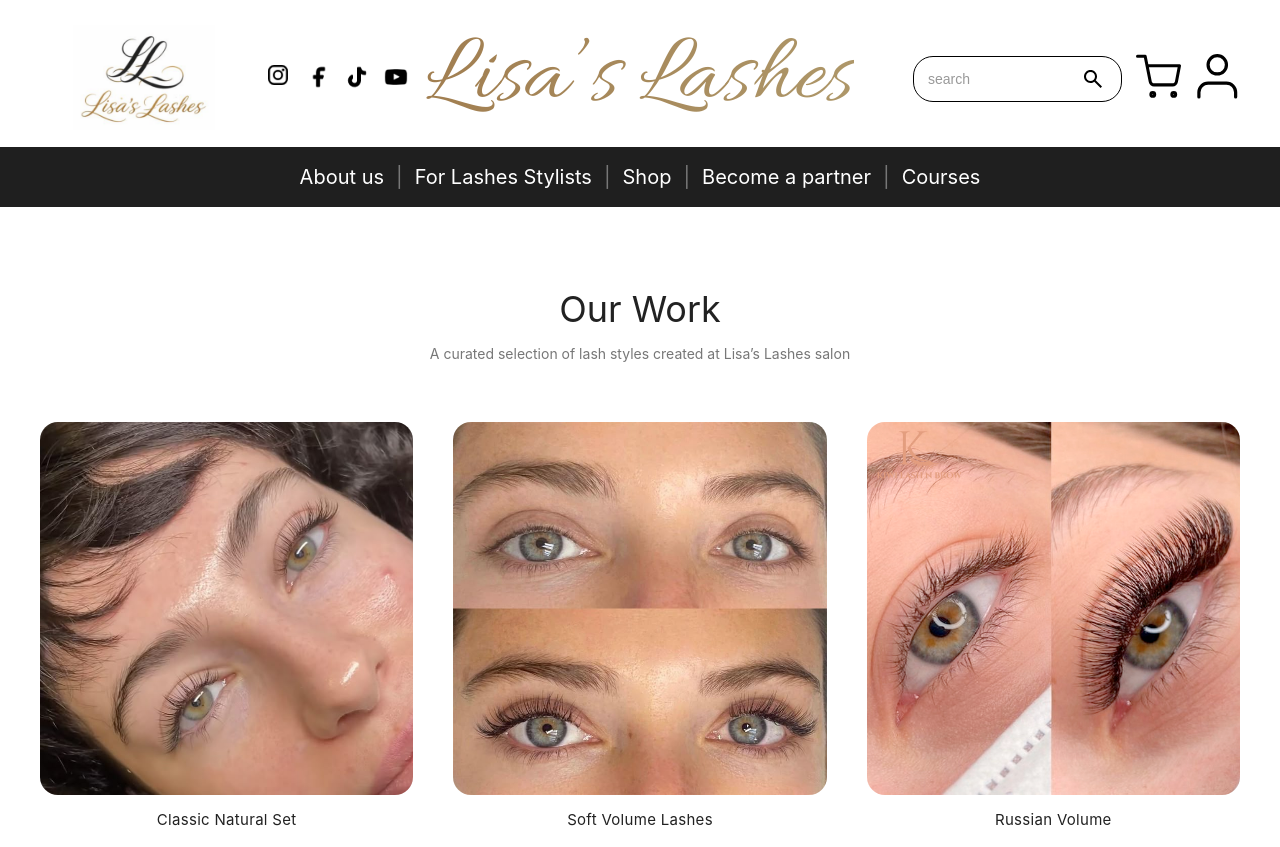
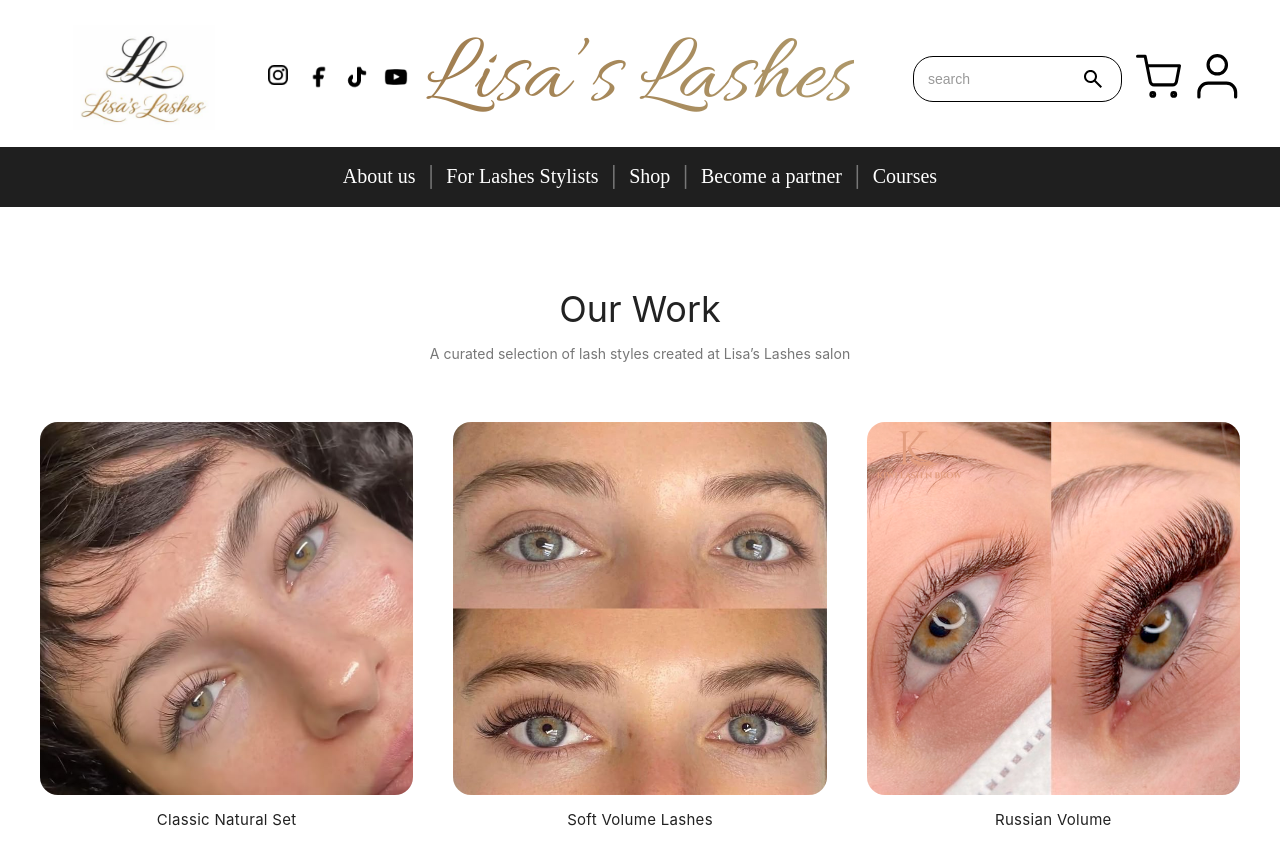
Before and after one commit to ilIia1233/lisa-lashes-demo, a plain HTML site: page catologue.html in a window 1280 px wide. Shown: the top 847 px of the page. Drawn offline with Linux system fonts and the light colour scheme.

Commit message:
Update catologue.css

```diff
--- a/catologue.css
+++ b/catologue.css
@@ -77,6 +77,7 @@ body{margin:0;font-family:'Allerta'}
 }
 
 .nav a{
+  font-family:'Allerta';
   color:#fff;
   text-decoration:none;
   margin:0 12px;
```
